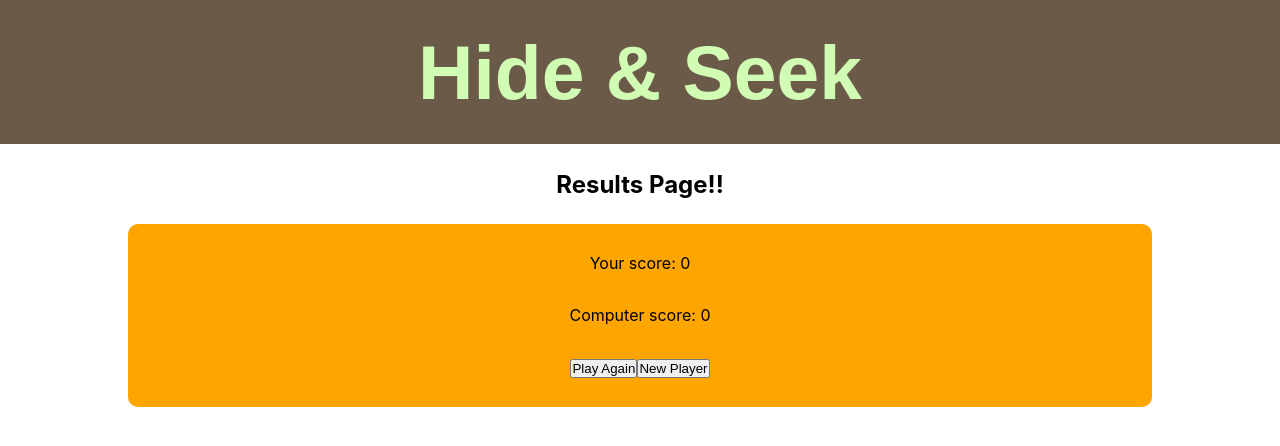
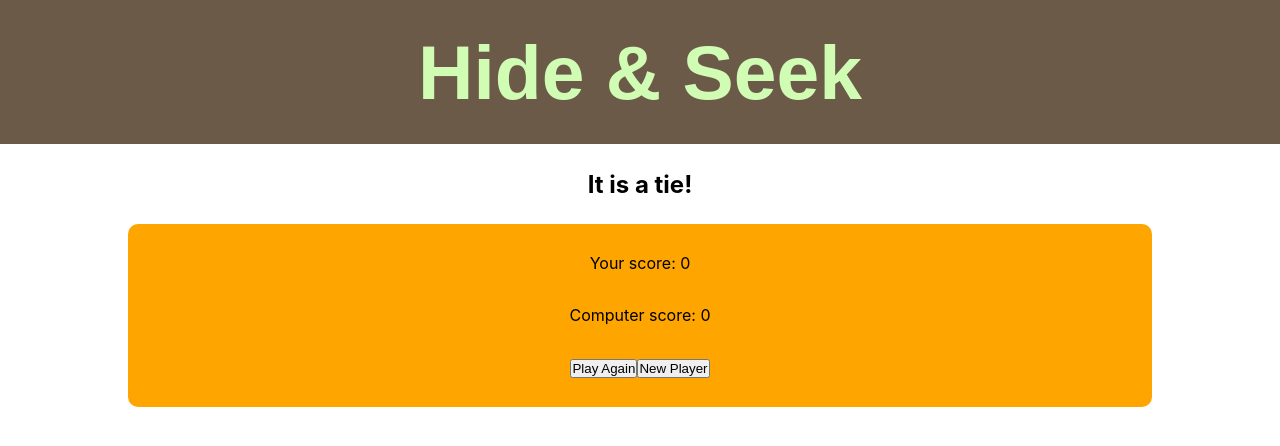
Before and after one commit to franco-ortega/hide-and-seek, a React (Create React App) app: page /results in a window 1280 px wide. Shown: the top 446 px of the page. Built offline with nearby package versions, Linux system fonts and the light colour scheme.

Commit message:
add resultsMessage to Results component

```diff
--- a/src/components/Results/Results.jsx
+++ b/src/components/Results/Results.jsx
@@ -11,6 +11,11 @@ const Results = ({
   setGameActive
 }) => {
   let history = useHistory();
+  let resultsMessage;
+
+  if(playerScore > computerScore) resultsMessage = 'You win!!!';
+  else if(playerScore < computerScore) resultsMessage = 'Computer wins';
+  else resultsMessage = 'It is a tie!';
 
   const resetScores = () => {
     setPlayerScore(0);
@@ -30,7 +35,7 @@ const Results = ({
 
   return (
     <main className={styles.Results}>
-      <h2>Results Page!!</h2>
+      <h2>{resultsMessage}</h2>
       <section>
         <p>Your score: {playerScore}</p>
         <p>Computer score: {computerScore}</p>
```
